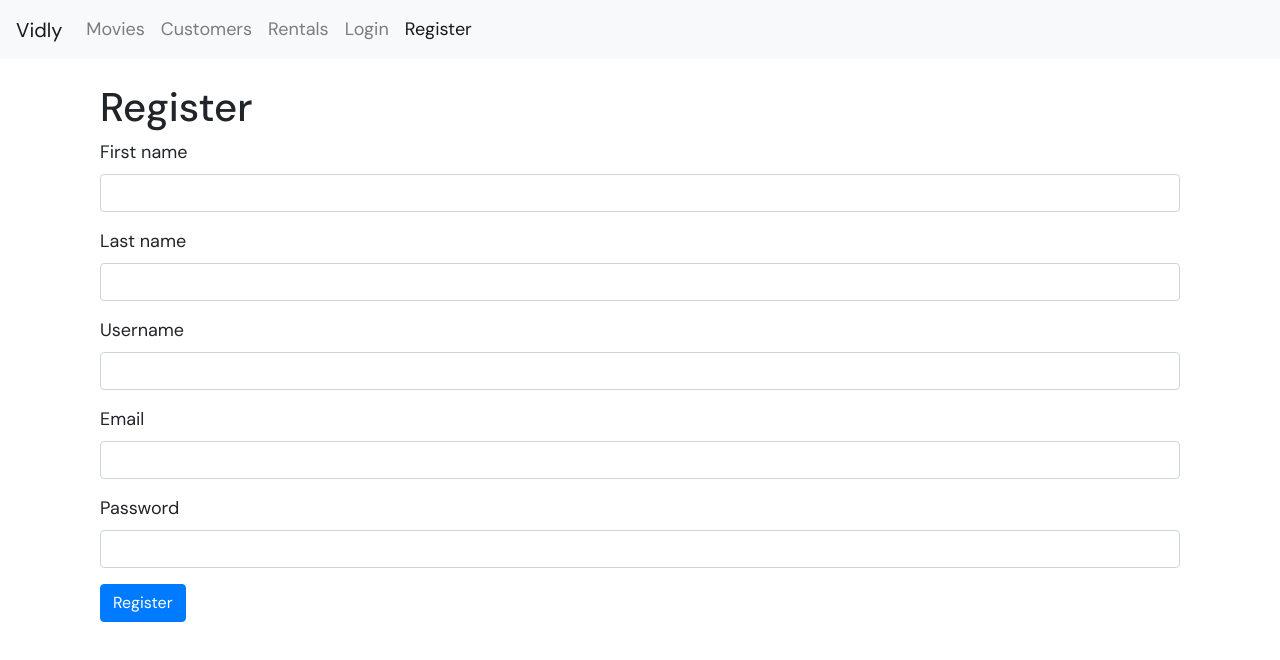
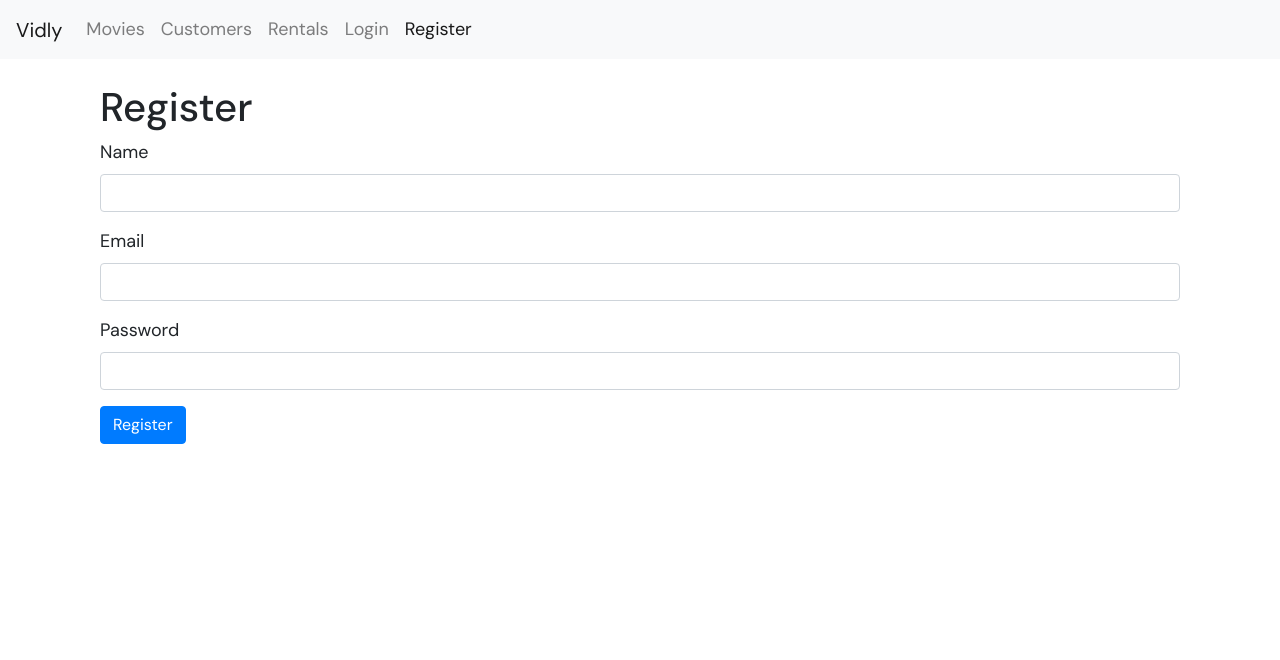
Before and after one commit to charlesonunze/vidly-client, a React (Create React App) app: page /register in a window 1280 px wide. Shown: the top 660 px of the page. Built offline with nearby package versions, Linux system fonts and the light colour scheme.

Commit message:
feat: 🎸 register user

```diff
--- a/src/components/RegisterForm.jsx
+++ b/src/components/RegisterForm.jsx
@@ -1,13 +1,12 @@
 import React from 'react';
 import Joi from 'joi-browser';
 import Form from './reusable/Form';
+import { registerUser } from '../services/userService';
 
 class RegisterForm extends Form {
 	state = {
 		data: {
-			firstName: '',
-			lastName: '',
-			username: '',
+			name: '',
 			email: '',
 			password: ''
 		},
@@ -15,15 +14,23 @@ class RegisterForm extends Form {
 	};
 
 	schema = {
-		firstName: Joi.string().required().max(10).label('First name'),
-		lastName: Joi.string().required().max(10).label('Last name'),
-		username: Joi.string().required().label('Username'),
+		name: Joi.string().required().min(2).label('Name'),
 		email: Joi.string().email().required().label('Email'),
 		password: Joi.string().required().label('Password')
 	};
 
-	submitForm = () => {
-		console.log('Submit me bitch!');
+	submitForm = async () => {
+		const { name, email, password } = this.state.data;
+
+		try {
+			await registerUser({ name, email, password });
+		} catch (error) {
+			if (error.response && error.response.status === 400) {
+				const errors = { ...this.state.errors };
+				errors.email = error.response.data;
+				this.setState({ errors });
+			}
+		}
 	};
 
 	render() {
@@ -32,9 +39,7 @@ class RegisterForm extends Form {
 				<h1>Register</h1>
 
 				<form onSubmit={this.formSubmitHandler}>
-					{this.renderFormInput('text', 'firstName', 'First name')}
-					{this.renderFormInput('text', 'lastName', 'Last name')}
-					{this.renderFormInput('text', 'username', 'Username')}
+					{this.renderFormInput('text', 'name', 'Name')}
 					{this.renderFormInput('email', 'email', 'Email')}
 					{this.renderFormInput('password', 'password', 'Password')}
 					{this.renderSubmitButton('Register')}
--- /dev/null
+++ b/src/services/userService.js
@@ -0,0 +1,9 @@
+import httpService from "./httpService";
+import { apiEndpoint as apiURL } from "../config";
+
+const apiEndpoint = apiURL + '/users';
+
+export async function registerUser(userObject) {
+  const { data: user } = await httpService.post(apiEndpoint, userObject);
+  return user;
+}
```
